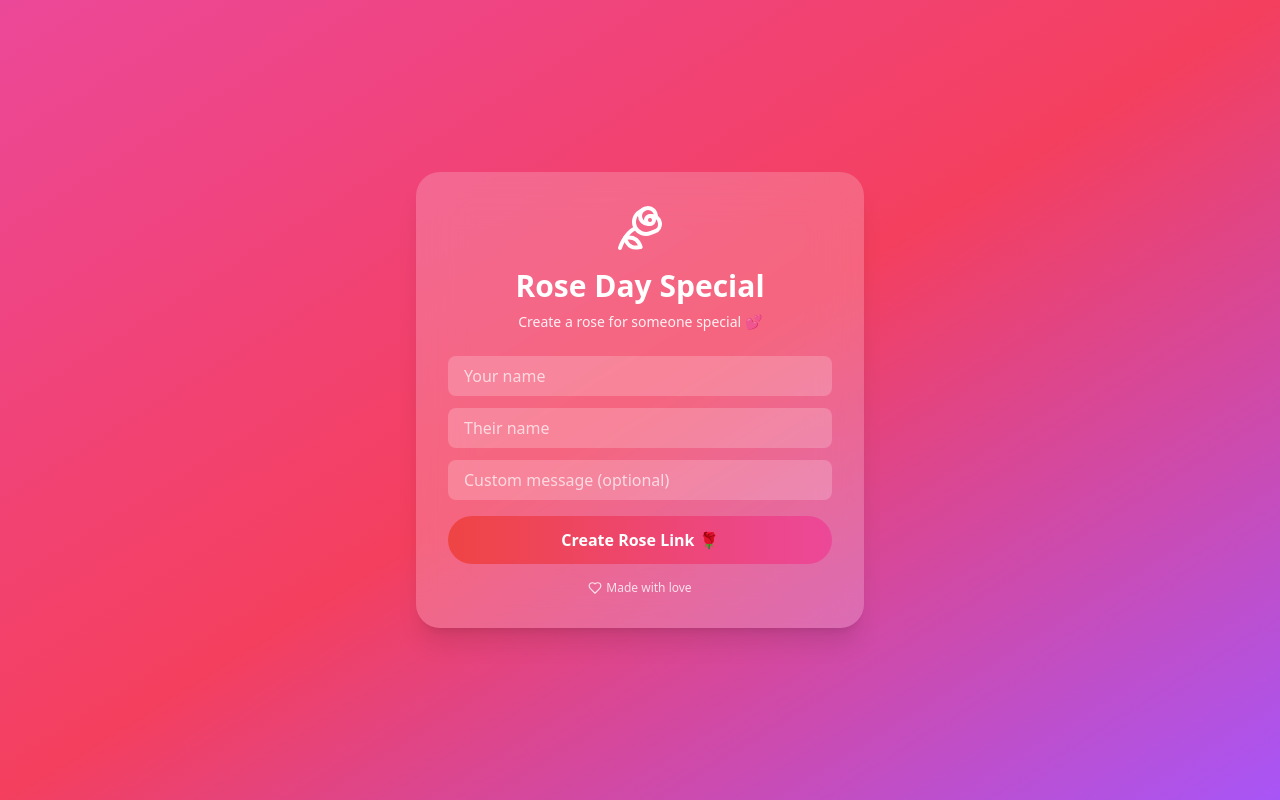
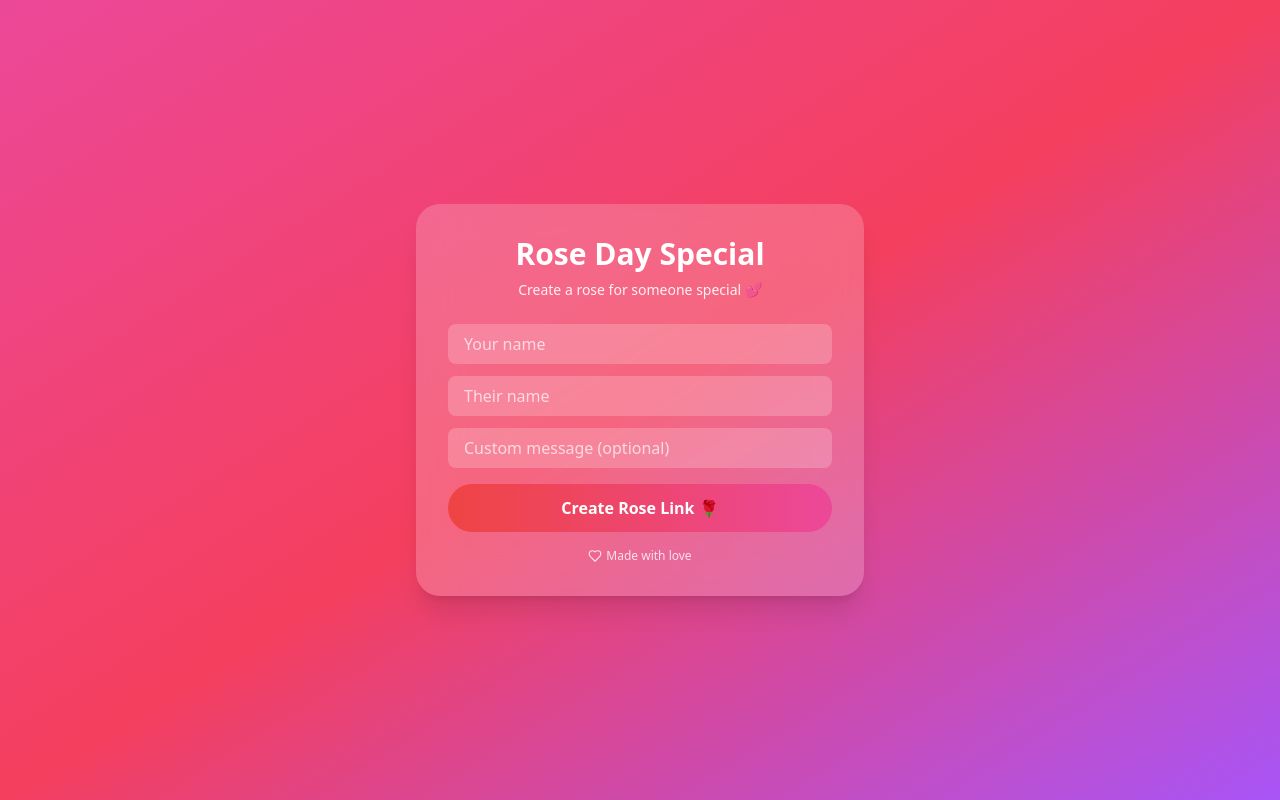
Before and after one commit to jagliiion/rose-day, a Next.js app: page / in a window 1280 px wide. Built offline with nearby package versions, Linux system fonts and the light colour scheme.

Commit message:
Replace Rose component with Flower2 in page.jsx

```diff
--- a/app/page.jsx
+++ b/app/page.jsx
@@ -1,7 +1,7 @@
 "use client";
 
 import { useEffect, useState } from "react";
-import { Rose, Share2, Heart } from "lucide-react";
+import { Flower2, Share2, Heart } from "lucide-react";
 
 const messages = [
   "You are the rose that makes my world bloom 🌹",
@@ -107,7 +107,7 @@ export default function RoseDayPage() {
             <>
               {!opened ? (
                 <>
-                  <Rose className="w-16 h-16 mx-auto mb-6 animate-pulse" />
+                  <Flower2 className="w-16 h-16 mx-auto mb-6 animate-pulse" />
                   <h2 className="text-2xl font-bold mb-6">
                     A rose is waiting for you 🌹
                   </h2>
@@ -121,7 +121,7 @@ export default function RoseDayPage() {
               ) : (
                 <>
                   <Petals />
-                  <Rose className="w-20 h-20 mx-auto mb-4 animate-bounce" />
+                  <flower2 className="w-20 h-20 mx-auto mb-4 animate-bounce" />
                   <h2 className="text-2xl font-bold mb-2">Dear {to}</h2>
                   <p className="italic mb-4">{finalMsg}</p>
                   <p className="text-sm opacity-80 mb-6">— {from}</p>
@@ -136,7 +136,7 @@ export default function RoseDayPage() {
             </>
           ) : (
             <>
-              <Rose className="w-12 h-12 mx-auto mb-4" />
+              <flower2 className="w-12 h-12 mx-auto mb-4" />
               <h1 className="text-3xl font-bold mb-2">Rose Day Special</h1>
               <p className="text-sm mb-6 opacity-90">
                 Create a rose for someone special 💕
```
